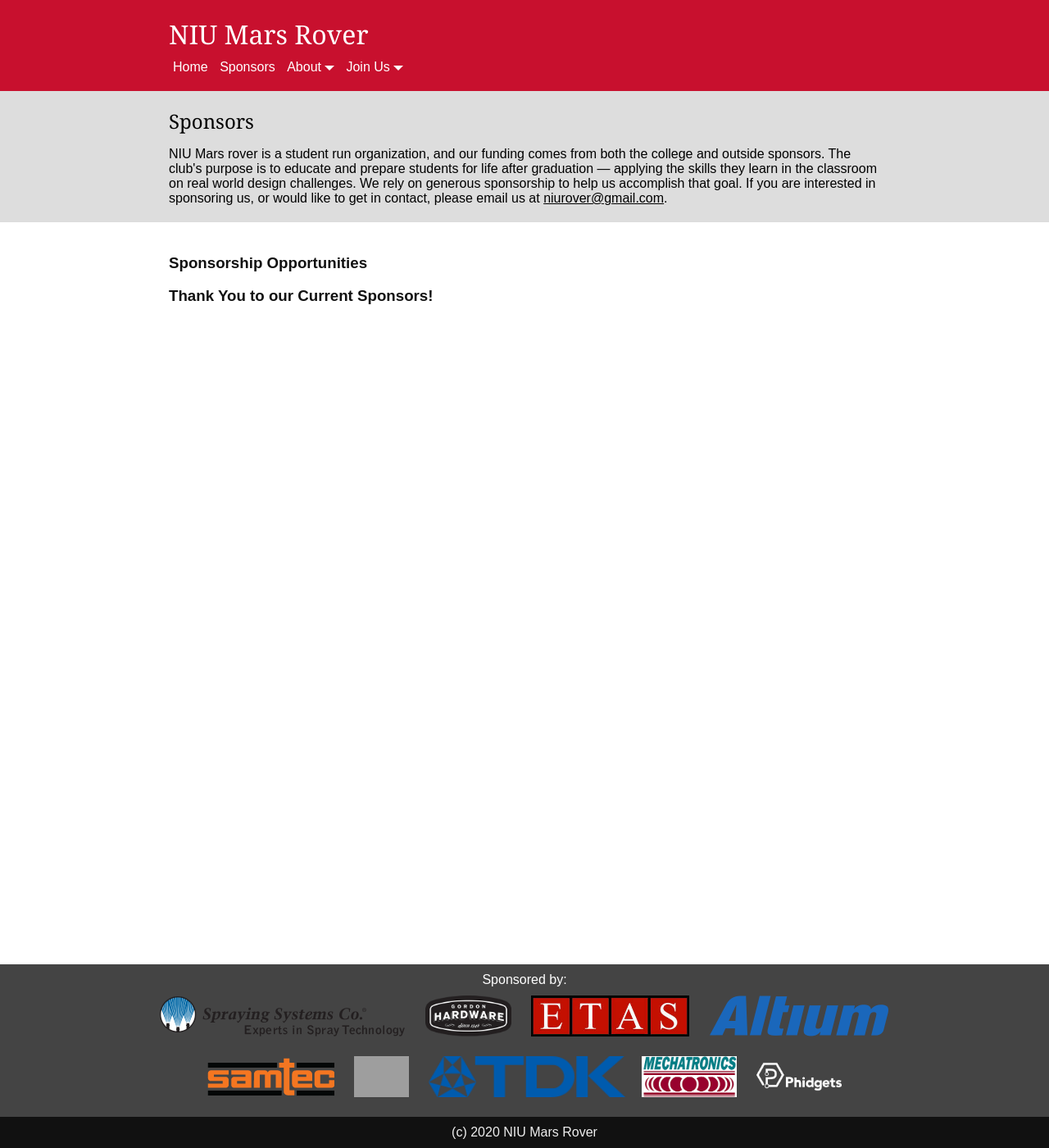
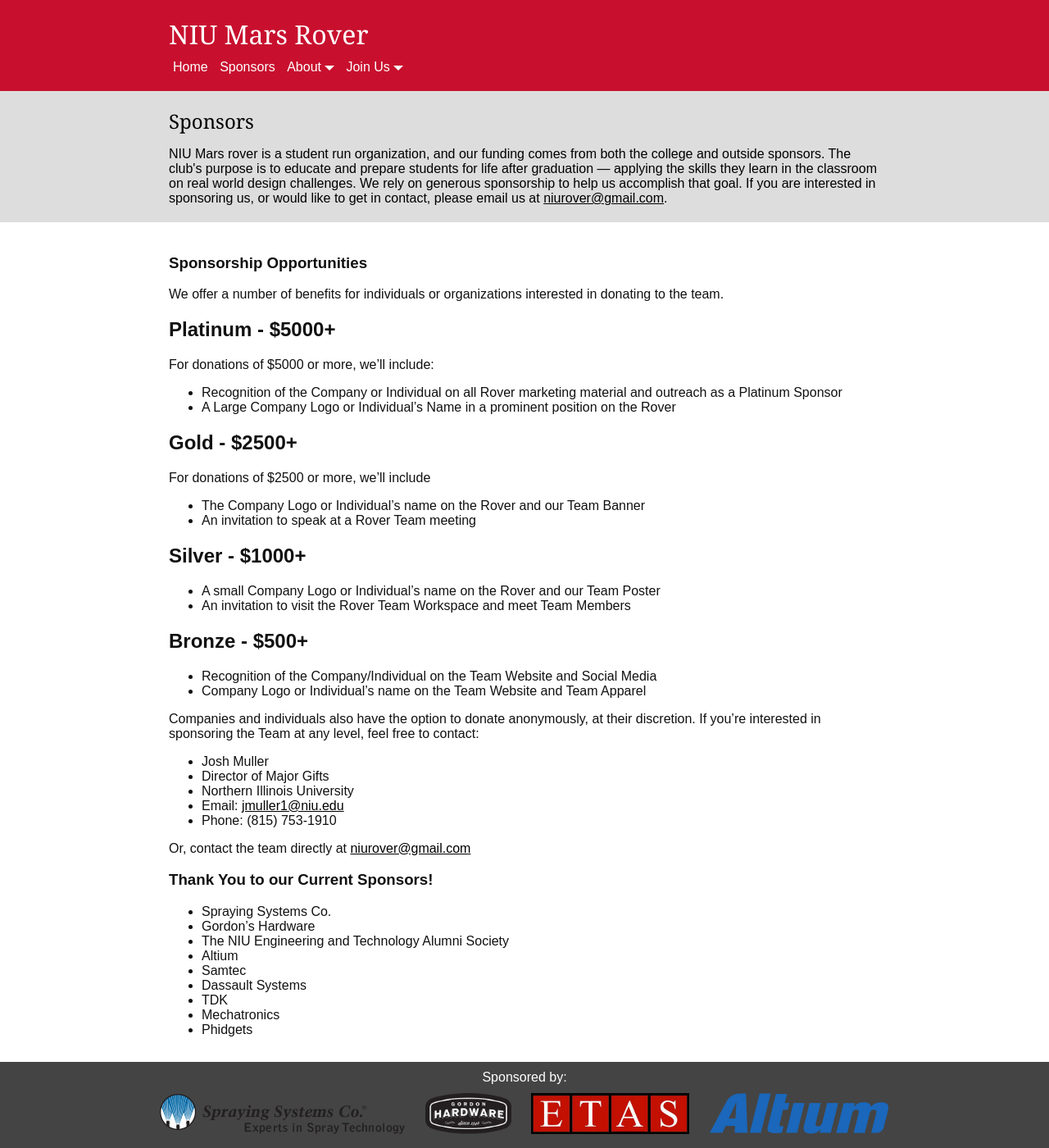
Before and after one commit to NIURoverTeam/niurover-website, a Jekyll site: the page built from sponsors.md, in a window 1280 px wide and 1400 px high. Shown: the whole window at 82% size. Built offline with Jekyll 4.4.1, drawn with Linux system fonts in a browser that asks for light colours; grey boxes are pictures that could not be loaded.

Commit message:
Added sponsorship info

```diff
--- a/sponsors.md
+++ b/sponsors.md
@@ -7,8 +7,50 @@
 
 # Sponsorship Opportunities
 
-<!-- Sponsorship packet stuff -->
+We offer a number of benefits for individuals or organizations interested in donating to the team.
+
+## Platinum - $5000+
+
+For donations of $5000 or more, we'll include:
+
+* Recognition of the Company or Individual on all Rover marketing material and outreach as a Platinum Sponsor
+* A Large Company Logo or Individual's Name in a prominent position on the Rover
+
+## Gold - $2500+
+
+For donations of $2500 or more, we'll include
+
+* The Company Logo or Individual's name on the Rover and our Team Banner
+* An invitation to speak at a Rover Team meeting
+
+## Silver - $1000+
+
+* A small Company Logo or Individual's name on the Rover and our Team Poster
+* An invitation to visit the Rover Team Workspace and meet Team Members
+
+## Bronze - $500+
+
+* Recognition of the Company/Individual on the Team Website and Social Media
+* Company Logo or Individual's name on the Team Website and Team Apparel
+
+Companies and individuals also have the option to donate anonymously, at their discretion. If you're interested in sponsoring the Team at any level, feel free to contact:
+
+* Josh Muller
+* Director of Major Gifts
+* Northern Illinois University
+* Email: [jmuller1@niu.edu](mailto:jmuller1@niu.edu)
+* Phone: (815) 753-1910
+
+Or, contact the team directly at [niurover@gmail.com](mailto:niurover@gmail.com)
 
 # Thank You to our Current Sponsors!
 
-<!--List our current sponsors, with logos, here-->
+* Spraying Systems Co.
+* Gordon's Hardware
+* The NIU Engineering and Technology Alumni Society
+* Altium
+* Samtec
+* Dassault Systems
+* TDK
+* Mechatronics
+* Phidgets
```
